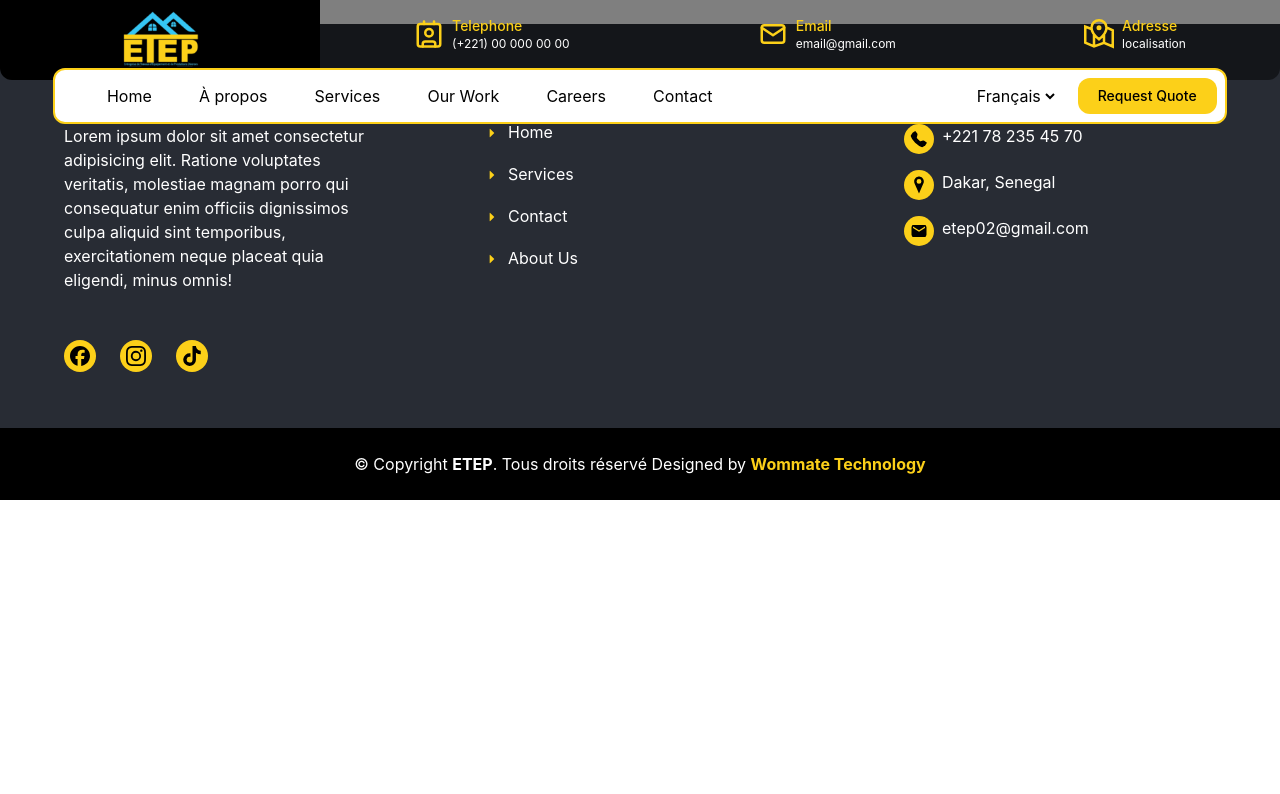
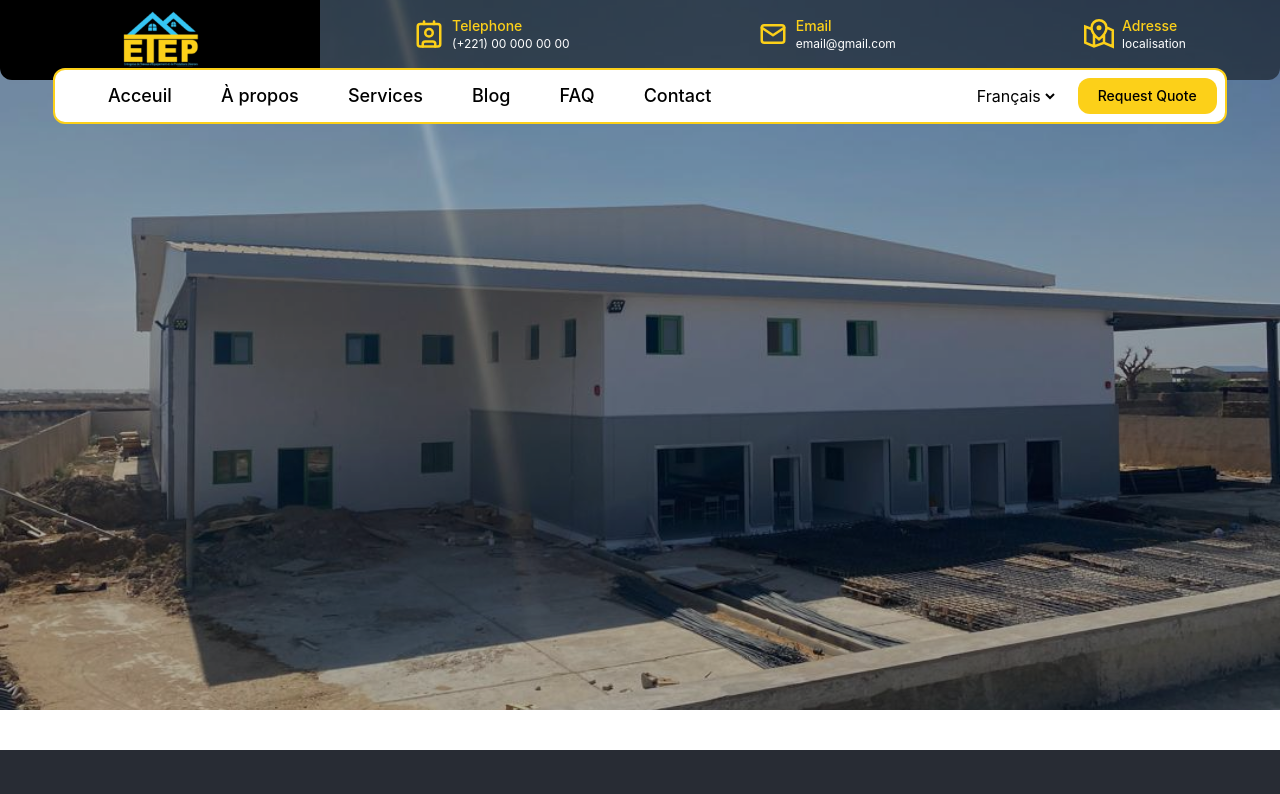
Before and after one commit to Wommate/Btp_web_site, a React (Create React App) app in the folder frontend/: page /about in a window 1280 px wide. Shown: the top 794 px of the page. Built offline with nearby package versions, Linux system fonts and the light colour scheme.

Commit message:
Add Navbar Link

```diff
--- a/frontend/src/App.js
+++ b/frontend/src/App.js
@@ -2,12 +2,20 @@ import "./App.css";
 import { Routes, Route } from "react-router-dom";
 import Home from "./pages/home";
 import About from "./pages/about";
+import Services from "./pages/services";
+import Blog from "./pages/blog";
+import Contact from "./pages/contact";
+import Faq from "./pages/faq";
 
 function App() {
   return (
     <Routes>
       <Route path="/" element={<Home />} />
       <Route path="/about" element={<About />} />
+      <Route path="/services" element={<Services />} />
+      <Route path="/blog" element={<Blog />} />
+      <Route path="/contact" element={<Contact />} />
+      <Route path="/faq" element={<Faq />} />
     </Routes>
   );
 }
--- /dev/null
+++ b/frontend/src/components/about/header.jsx
@@ -0,0 +1,13 @@
+import React from 'react'
+
+function Header() {
+  return (
+    <div className="backHeader mb-10">
+       <div className='w-full h-full bg-black/30'>
+
+       </div>
+    </div>
+  )
+}
+
+export default Header
--- a/frontend/src/components/navbar/navbar.jsx
+++ b/frontend/src/components/navbar/navbar.jsx
@@ -34,12 +34,12 @@ const Navbar = () => {
             </div>
 
             <ul className={`absolute top-14 left-0 pl-5 py-5 w-full bg-white lg:py-0 lg:top-0 lg:bg-inherit border-x-2 border-b-2 border-[#fcd019] lg:border-none lg:relative lg:w-7/12 lg:flex lg:justify-around lg:items-center ${isOpen ? "block" : "hidden"} `}>
-                <li className='hover:bg-[#35c6f4] lg:hover:bg-inherit lg:hover:text-[#fcd019]'><a href="#">Home</a></li>
-                <li className='hover:bg-[#35c6f4] lg:hover:bg-inherit lg:hover:text-[#fcd019]'><Link to="/about">À propos</Link></li>
-                <li className='hover:bg-[#35c6f4] lg:hover:bg-inherit lg:hover:text-[#fcd019]'><a href="#">Services</a></li>
-                <li className='hover:bg-[#35c6f4] lg:hover:bg-inherit lg:hover:text-[#fcd019]'><a href="#">Our Work</a></li>
-                <li className='hover:bg-[#35c6f4] lg:hover:bg-inherit lg:hover:text-[#fcd019]'><a href="#">Careers</a></li>
-                <li className='hover:bg-[#35c6f4] lg:hover:bg-inherit lg:hover:text-[#fcd019]'><a href="#">Contact</a></li>
+                <li className='hover:bg-[#35c6f4] lg:hover:bg-inherit lg:hover:text-[#fcd019] text-lg font-medium'><Link to="/">Acceuil</Link></li>
+                <li className='hover:bg-[#35c6f4] lg:hover:bg-inherit lg:hover:text-[#fcd019] text-lg font-medium'><Link to="/about">À propos</Link></li>
+                <li className='hover:bg-[#35c6f4] lg:hover:bg-inherit lg:hover:text-[#fcd019] text-lg font-medium'><Link to="/services">Services</Link></li>
+                <li className='hover:bg-[#35c6f4] lg:hover:bg-inherit lg:hover:text-[#fcd019] text-lg font-medium'><Link to="/blog">Blog</Link></li>
+                <li className='hover:bg-[#35c6f4] lg:hover:bg-inherit lg:hover:text-[#fcd019] text-lg font-medium'><Link to="/faq">FAQ</Link></li>
+                <li className='hover:bg-[#35c6f4] lg:hover:bg-inherit lg:hover:text-[#fcd019] text-lg font-medium'><Link to="/contact">Contact</Link></li>
             </ul>
             <div className='w-full hidden lg:w-auto lg:flex lg:items-center justify-between'>
                 <div className=''>
--- a/frontend/src/index.css
+++ b/frontend/src/index.css
@@ -25,10 +25,7 @@ code {
   background-size: cover;
   background-position: top;
 }
-/*Section Gallery: style splide__row  */
-.splide__arrows {
-
-}
+/*Page Home Section Gallery: style splide__row  */
 .splide__arrows .splide__arrow {
   background-color: #fcd019;
 }
@@ -40,6 +37,16 @@ code {
 }
 .splide__arrows .splide__arrow .react_row {
   color: aliceblue;
+}
+
+/*Page A propos section Header  */
+.backHeader {
+  width: 100%;
+  height: 710px;
+  background-image: url('/public/img/IMG-20241130-WA0157.jpg') ;
+  background-repeat: no-repeat;
+  background-size: cover;
+  background-position: center;
 }
 
 .background-contact-1{
--- a/frontend/src/pages/about.jsx
+++ b/frontend/src/pages/about.jsx
@@ -1,8 +1,11 @@
 import React from 'react'
+import Header from '../components/about/header'
 
 function About() {
   return (
-    <div>About</div>
+    <div>
+      <Header />
+    </div>
   )
 }
 
--- /dev/null
+++ b/frontend/src/pages/blog.jsx
@@ -0,0 +1,9 @@
+import React from 'react'
+
+function Blog() {
+  return (
+    <div>Blog</div>
+  )
+}
+
+export default Blog
--- /dev/null
+++ b/frontend/src/pages/contact.jsx
@@ -0,0 +1,9 @@
+import React from 'react'
+
+function Contact() {
+  return (
+    <div>Contact</div>
+  )
+}
+
+export default Contact
--- /dev/null
+++ b/frontend/src/pages/faq.jsx
@@ -0,0 +1,9 @@
+import React from 'react'
+
+function Faq() {
+  return (
+    <div>Faq</div>
+  )
+}
+
+export default Faq
--- /dev/null
+++ b/frontend/src/pages/services.jsx
@@ -0,0 +1,9 @@
+import React from 'react'
+
+function Services() {
+  return (
+    <div>Services</div>
+  )
+}
+
+export default Services
```
Also changed, not shown: frontend/public/img/IMG-20241130-WA0157.jpg (added).
